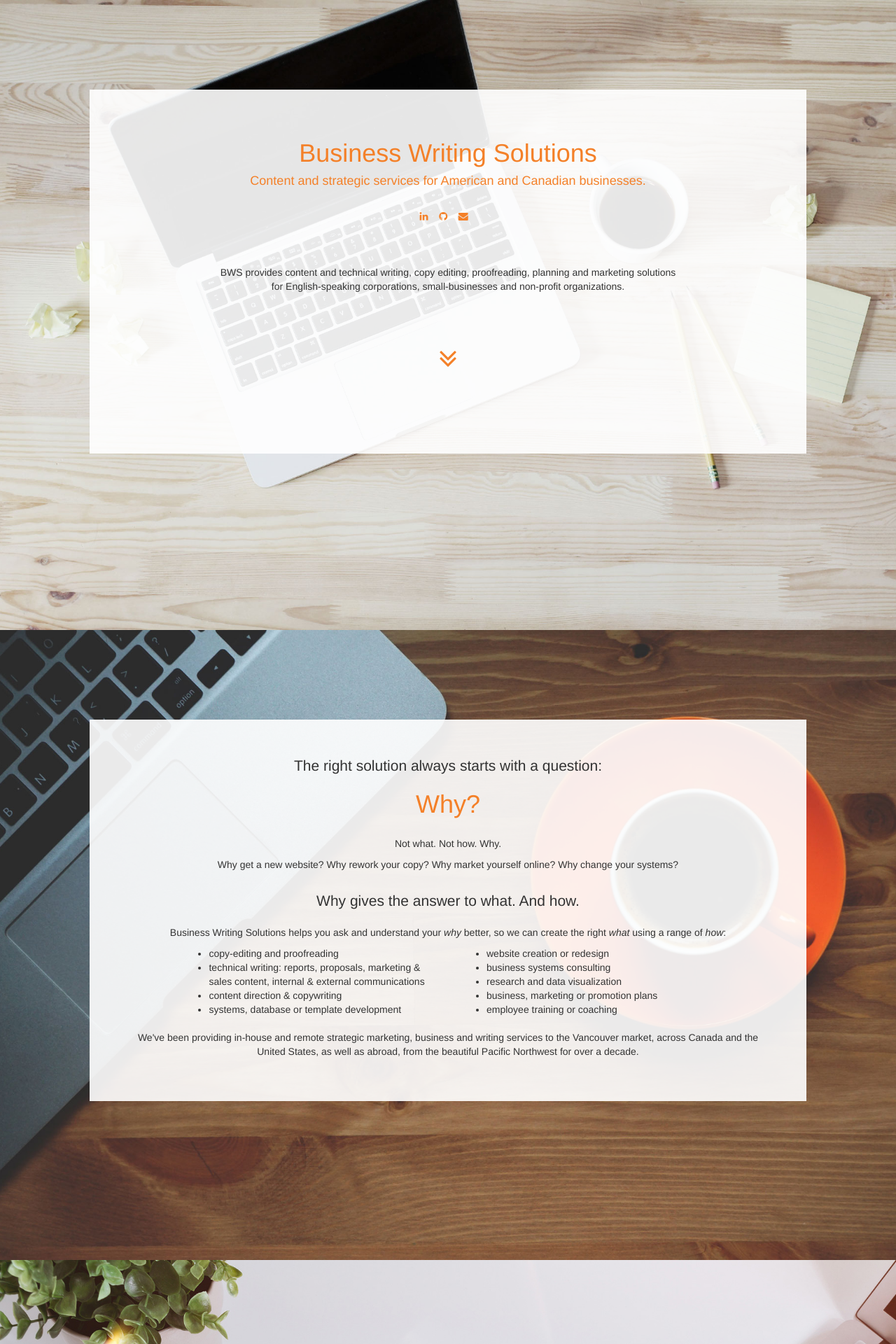
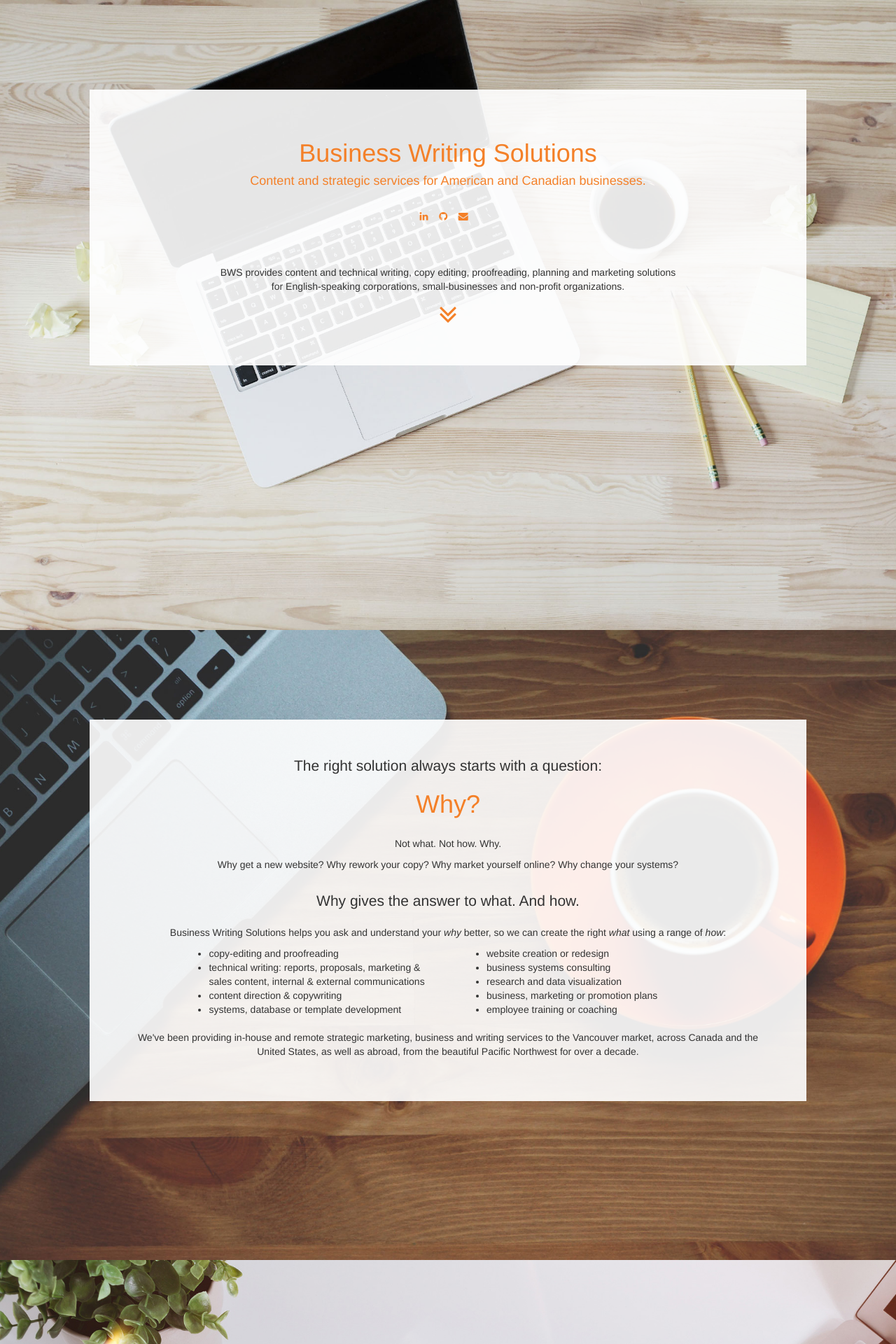
Before and after one commit to kaiewiggins/businesswriting, a Jekyll site: the page built from index.html, in a window 1280 px wide. Shown: the top 1920 px of the page at 70% size. Built offline with Jekyll 4.4.1, drawn with Linux system fonts in a browser that asks for light colours; nearby versions of some CDN libraries.

Commit message:
Update index.html

```diff
--- a/index.html
+++ b/index.html
@@ -16,7 +16,7 @@ title: US and Canadian Business Writing Solutions
           </p></div><!--end row-->
             <p><br><br> </p>
           <p>BWS provides content and technical writing, copy editing, proofreading, planning and marketing solutions<br> for English-speaking corporations, small-businesses and non-profit organizations.</p>
-            <i class="fa fa-angle-double-down" style="color: #f48028;  font-size: 3em; margin: 1.5em"></i>
+            <i class="fa fa-angle-double-down" style="color: #f48028;  font-size: 3em; margin: 1.5 0 0 0em"></i>
         </div><!--close text-center-->
 </div><!--close first background img-->
 
```
